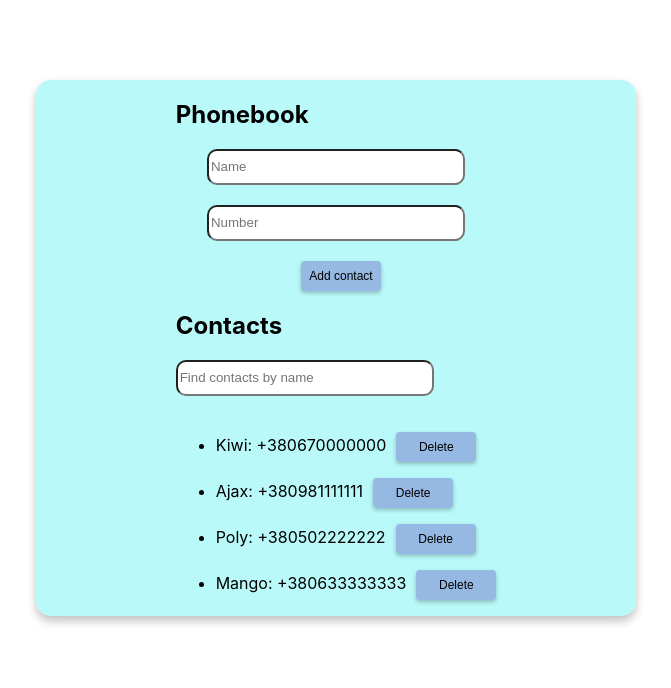
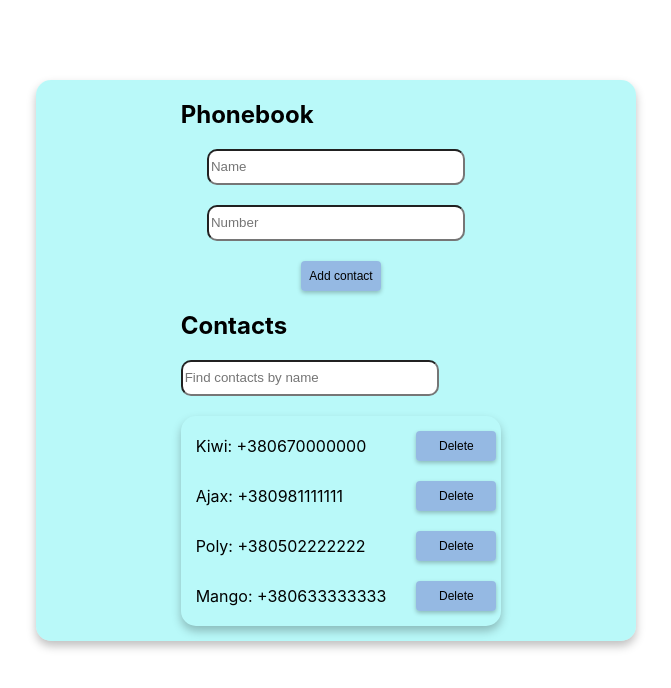
Before and after one commit to Qweeqer/goit-react-hw-03-phonebook, a React (Create React App) app: page / in a window 1280 px wide. Shown: the top 688 px of the page, without its empty margins (304-975 px from the left). Built offline with nearby package versions, Linux system fonts and the light colour scheme.

Commit message:
Update App.module.css

```diff
--- a/src/components/App.module.css
+++ b/src/components/App.module.css
@@ -6,9 +6,34 @@ section {
   width: 600px;
   background-color: rgba(117, 243, 243, 0.5);
   border-radius: 15px;
-    box-shadow: 0 5px 10px rgba(0, 0, 0, .25);
+  box-shadow: 0 5px 10px rgba(0, 0, 0, 0.25);
 }
 
 h1 {
   align-self: center;
 }
+ul {
+  margin: 0 auto;
+  padding: 5px;
+  margin-bottom: 15px;
+  display: flex;
+  width: 100%;
+  /* max-width: 571px; */
+  flex-direction: column;
+  border-radius: 15px;
+  box-shadow: 0 5px 10px rgb(0 0 0 / 25%);
+}
+li,
+p {
+  display: flex;
+  width: 100%;
+  /* max-width: 422px; */
+  justify-content: space-between;
+  align-items: center;
+}
+li {
+  padding: 5px;
+}
+p {
+  margin: 5px;
+}
```
Lines whose indentation alone changed are shown as unchanged.
